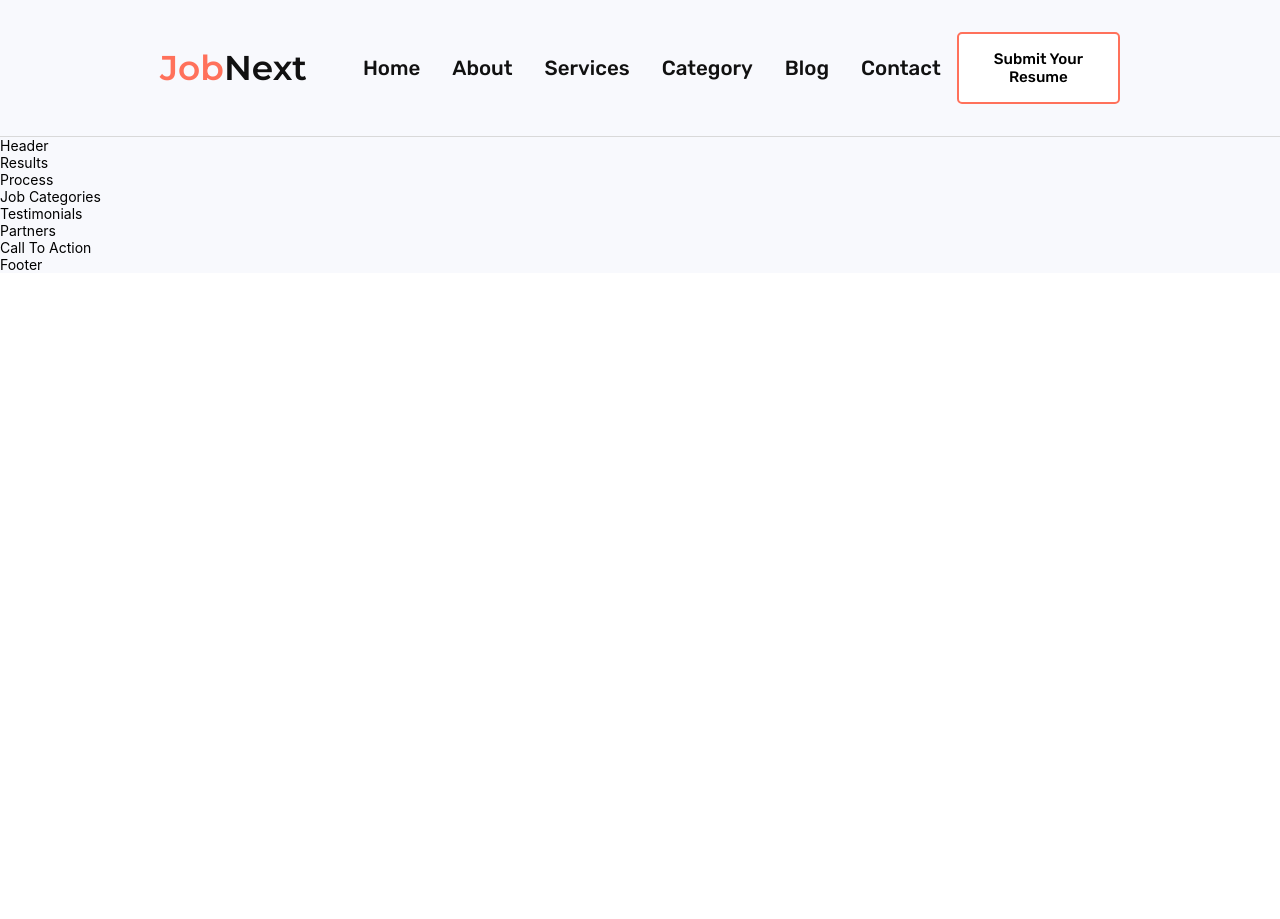
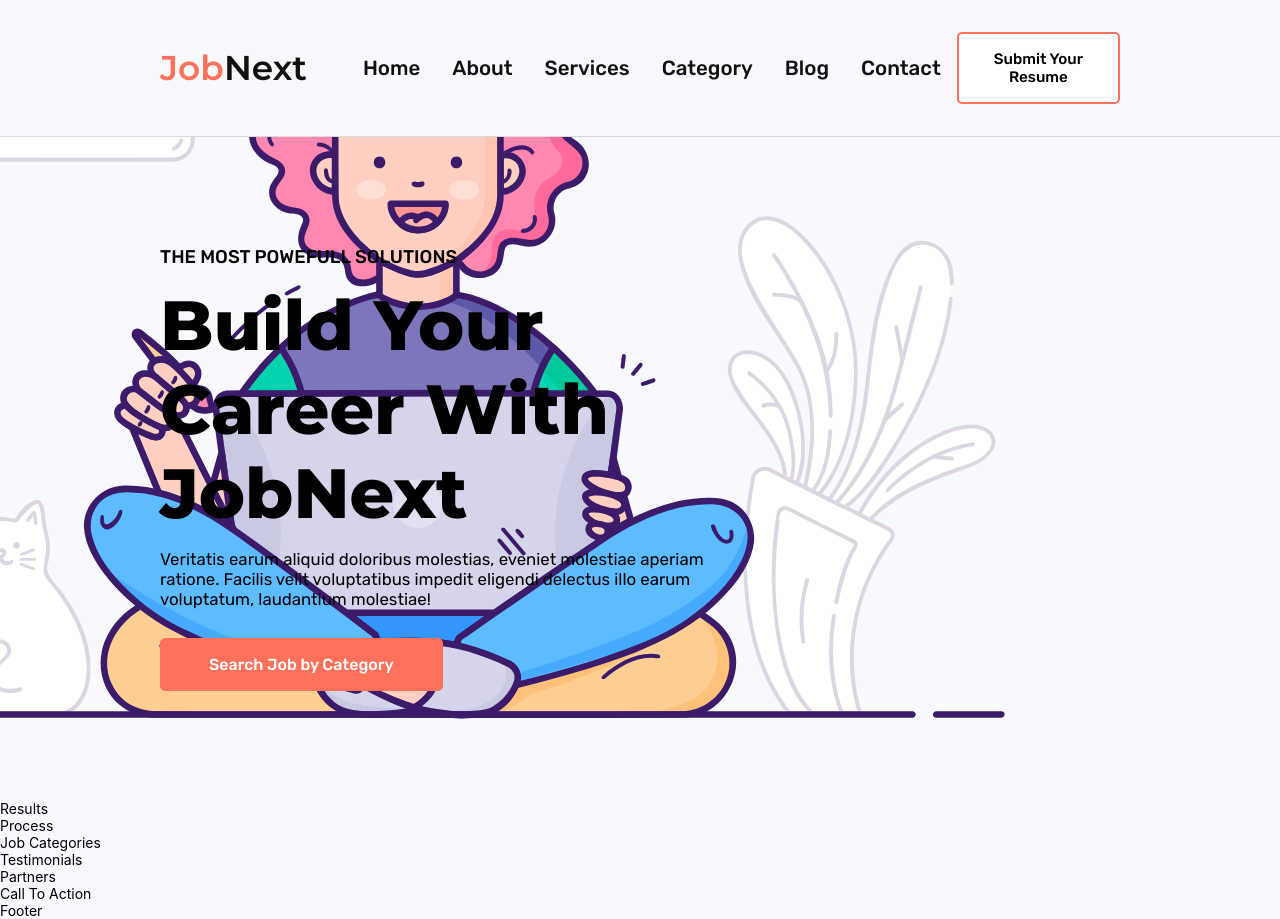
Before and after one commit to sprihozhiy/jobnext-landing, a React (Create React App) app: page / in a window 1280 px wide. Before the commit the page ends 800 px from the top, so only its background shows below. Built offline with nearby package versions, Linux system fonts and the light colour scheme.

Commit message:
added hero section

```diff
--- a/src/App.css
+++ b/src/App.css
@@ -1,3 +1,5 @@
 .App {
   background-color: #f8f9fd;
+  margin: 0;
+  padding: 0;
 }
--- a/src/App.js
+++ b/src/App.js
@@ -1,5 +1,5 @@
-import logo from './logo.svg';
 import './App.css';
+import styled from 'styled-components';
 import Navbar from './components/Navbar';
 import Header from './components/Header';
 import Results from './components/Results';
@@ -10,14 +10,24 @@ import Partners from './components/Partners';
 import CallToAction from './components/CallToAction';
 import Footer from './components/Footer';
 
-function App() {
+const Wrapper = styled.div`
+    height: 100vh;
+    width: 100%;
+    display: flex;
+    flex-direction: column;
+    margin: 0;
+    padding: 0;
+  `
 
 
+function App() {
 
   return (
     <div className="App">
-      <Navbar />
-      <Header />
+      <Wrapper>
+        <Navbar />
+        <Header />
+      </Wrapper>
       <Results />
       <Process />
       <JobCategories />
--- a/src/components/Header.js
+++ b/src/components/Header.js
@@ -1,9 +1,72 @@
 import React from 'react'
+import styled from 'styled-components';
+import hero from '../hero.svg';
+
+
+const Jumbotron = styled.div`
+        background-image: url(${hero});
+        background-position: 120% 70%;
+        background-repeat: no-repeat;
+        display: flex;
+        flex-direction: column;
+        justify-content: center;
+        height: 100%;
+        padding: 2rem 10rem;
+
+        div {
+            width: 60%;
+            font-size: 1rem;
+        }
+
+        h4 {
+            text-transform: uppercase;
+            font-family: Rubik, sans-serif;
+            font-weight: 500;
+            font-size: 1.15rem;
+            margin: 0.9rem 0;
+        }
+        h1 {
+            font-size: 4.35rem;
+            font-family: Montserrat, sans-serif;
+            font-weight: 800;
+            margin: 0.9rem 0;
+        }
+        p {
+            font-size: 1.05rem;
+            font-family: Rubik, sans-serif;
+            font-weight: 400;
+            margin: 0.9rem 0;
+        }
+
+        button {
+            display: inline-block;
+            background-color: #FF715B;
+            border: 1px solid #FF715B;
+            border-radius: 5px;
+            font-family: Rubik, sans-serif;
+            font-weight: 500;
+            color: #fff;
+            padding: 1rem 3rem;
+            font-size: 1rem;
+            margin: 0.9rem 0;
+            &:hover {
+                background-color: #fff;
+                color: #FF715B;
+                cursor: pointer;
+            }
+        }
+    `
 
 export default function Header() {
+
     return (
-        <div>
-            Header
-        </div>
+        <Jumbotron>
+            <div>
+               <h4>THE MOST POWEFULL SOLUTIONS</h4>
+               <h1>Build Your Career With JobNext</h1>
+               <p>Veritatis earum aliquid doloribus molestias, eveniet molestiae aperiam ratione. Facilis velit voluptatibus impedit eligendi delectus illo earum voluptatum, laudantium molestiae!</p>
+               <button>Search Job by Category</button>
+            </div>
+        </Jumbotron>
     )
 }
--- a/src/components/Navbar.js
+++ b/src/components/Navbar.js
@@ -33,6 +33,9 @@ const Menu = styled.ul`
         text-decoration: none;
         color: #111111;
     }
+    @media (max-width: 468px) {
+        display: none;
+    }
 `
 
 const Button = styled.button`
@@ -45,7 +48,8 @@ const Button = styled.button`
     border-radius: 5px;
     &:hover {
         background-color: #FF715B;
-        color; #fff;
+        color: #fff;
+        cursor: pointer;
     }
 `
 
```
Also changed, not shown: src/hero.svg (added), src/logo.svg (deleted).
